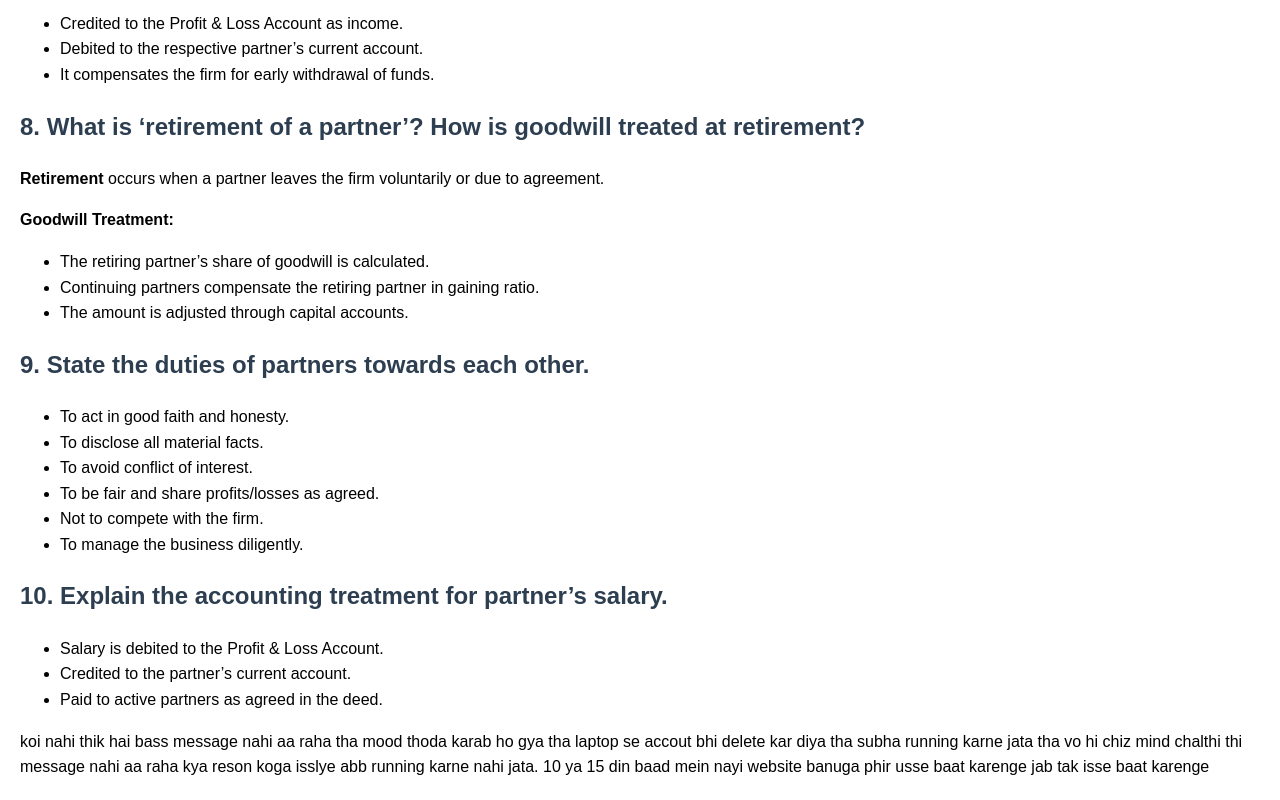
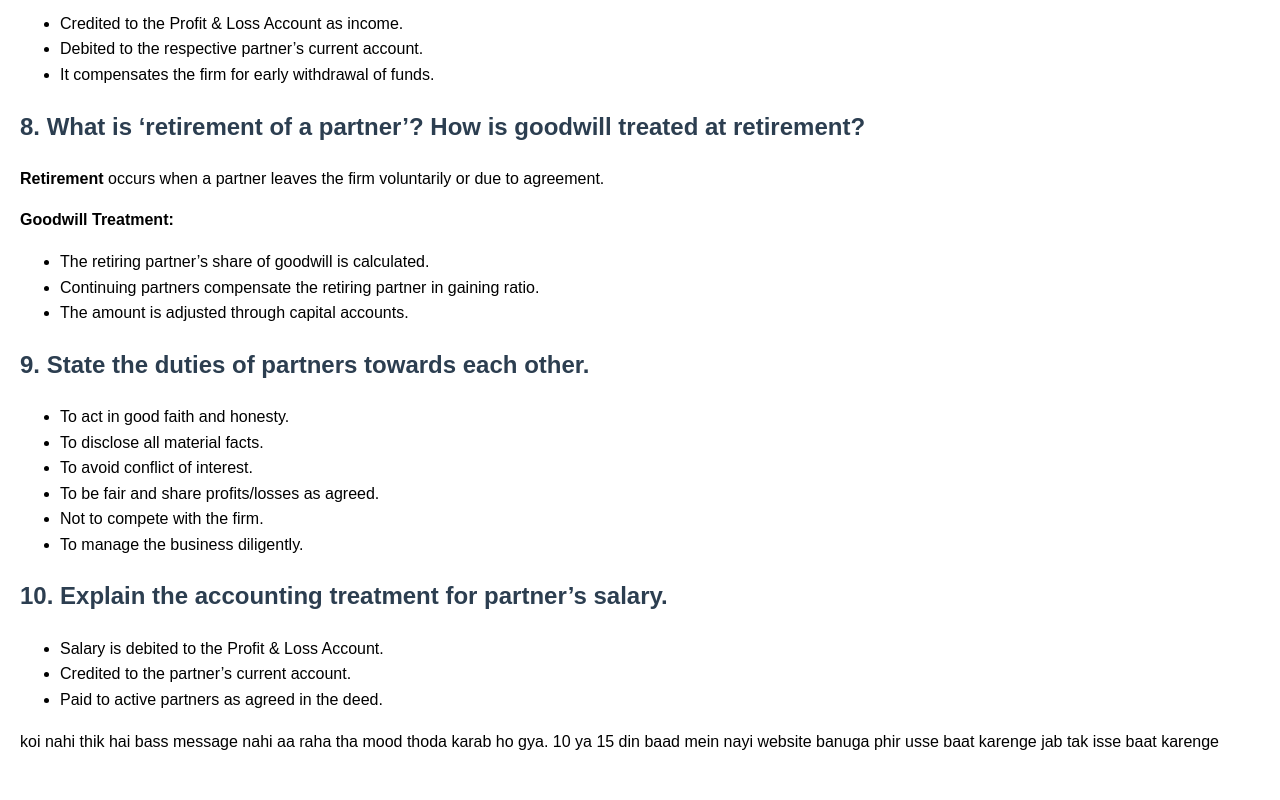
Before and after one commit to juddjhf/educational, a website: page ch-1index.html in a window 1280 px wide. Shown: the part 5231-6031 px from the top of the page. After the commit the page ends 6005 px from the top, so only its background shows below. Drawn offline with Linux system fonts and the light colour scheme.

Commit message:
Update ch-1index.html

```diff
--- a/ch-1index.html
+++ b/ch-1index.html
@@ -361,6 +361,6 @@
     </div>
   </div>
 <h>
-koi nahi thik hai  bass message nahi aa raha tha  mood thoda karab ho gya  tha laptop se accout bhi delete kar diya tha  subha running karne jata tha vo hi chiz mind chalthi thi message nahi aa raha kya reson koga  isslye abb running karne nahi jata. 10 ya 15 din baad mein nayi website banuga phir usse baat karenge jab tak isse baat karenge
+koi nahi thik hai  bass message nahi aa raha tha  mood thoda karab ho gya.  10 ya 15 din baad mein nayi website banuga phir usse baat karenge jab tak isse baat karenge
 </h>
 </html>
```
